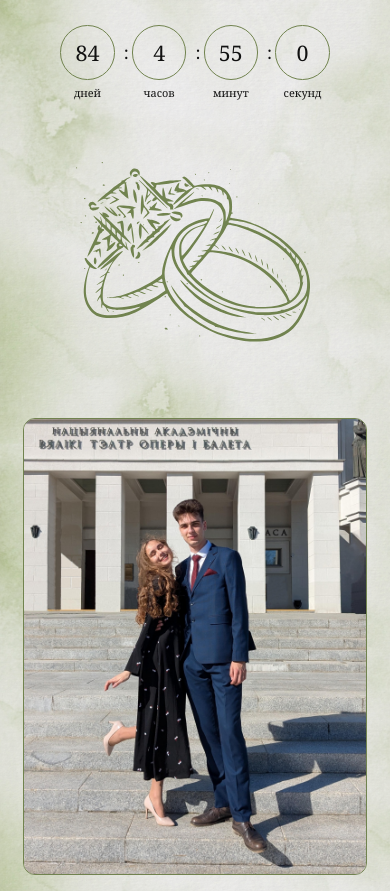
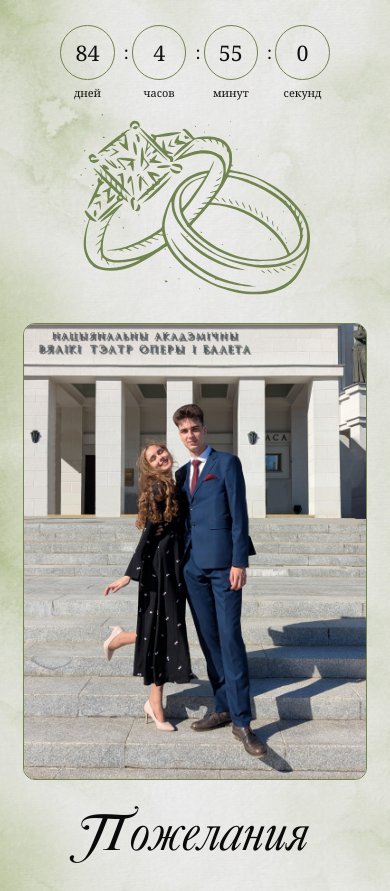
Before and after one commit to Falkonpawl/widding, a React (Vite) app: page / in a window 390 px wide. Shown: the part 3973-4864 px from the top of the page. Built offline with nearby package versions, Linux system fonts and the light colour scheme; a web font is replaced by a local one.

Commit message:
wedding mvp mobile version without location

```diff
--- a/src/App.css
+++ b/src/App.css
@@ -405,7 +405,9 @@
 .invitation__countdown-rings {
   display: block;
   width: min(78vw, 320px);
-  height: auto;
+  height: calc(min(78vw, 320px) * 219 / 320);
+  object-fit: cover;
+  object-position: center;
 }
 
 .invitation__wishes {
```
